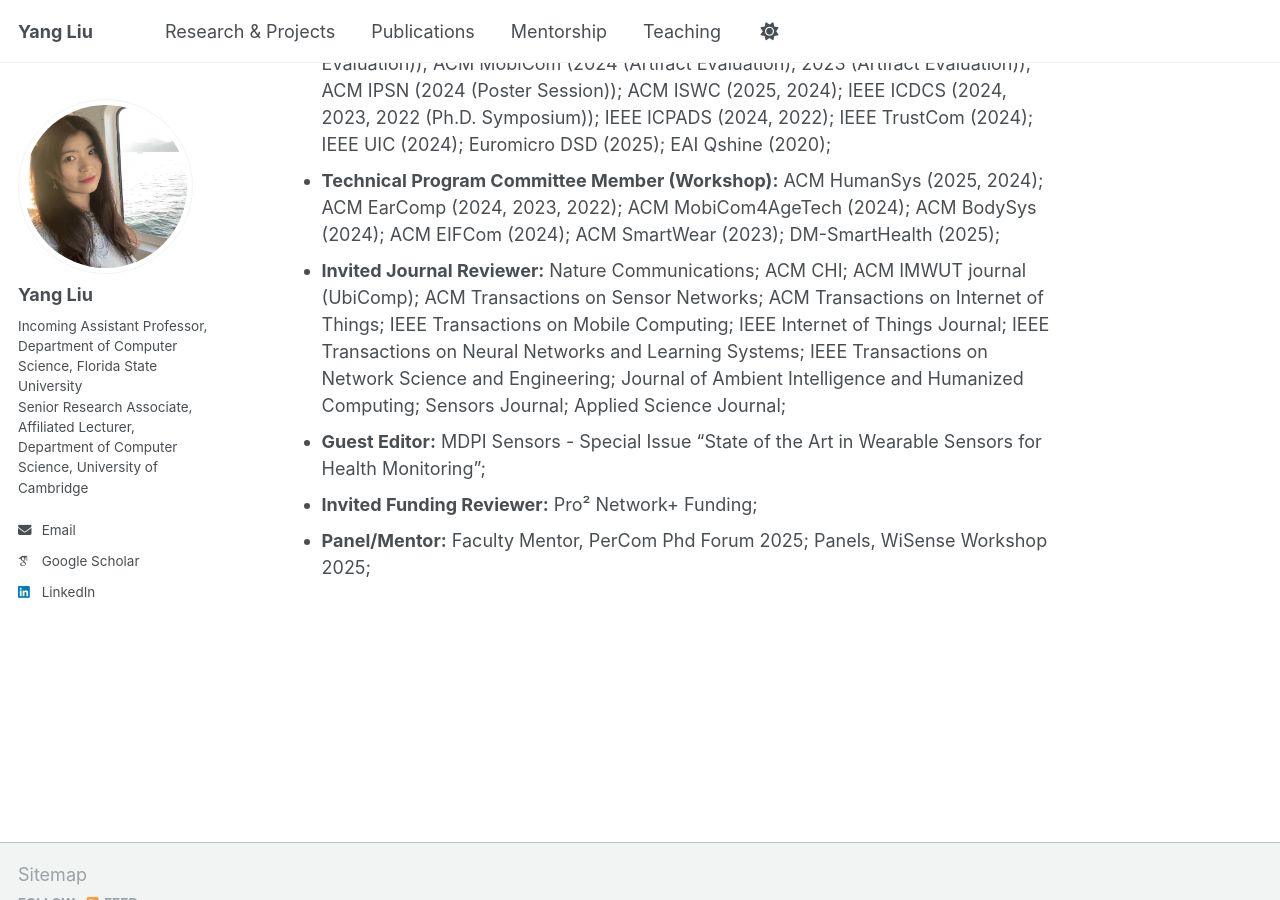
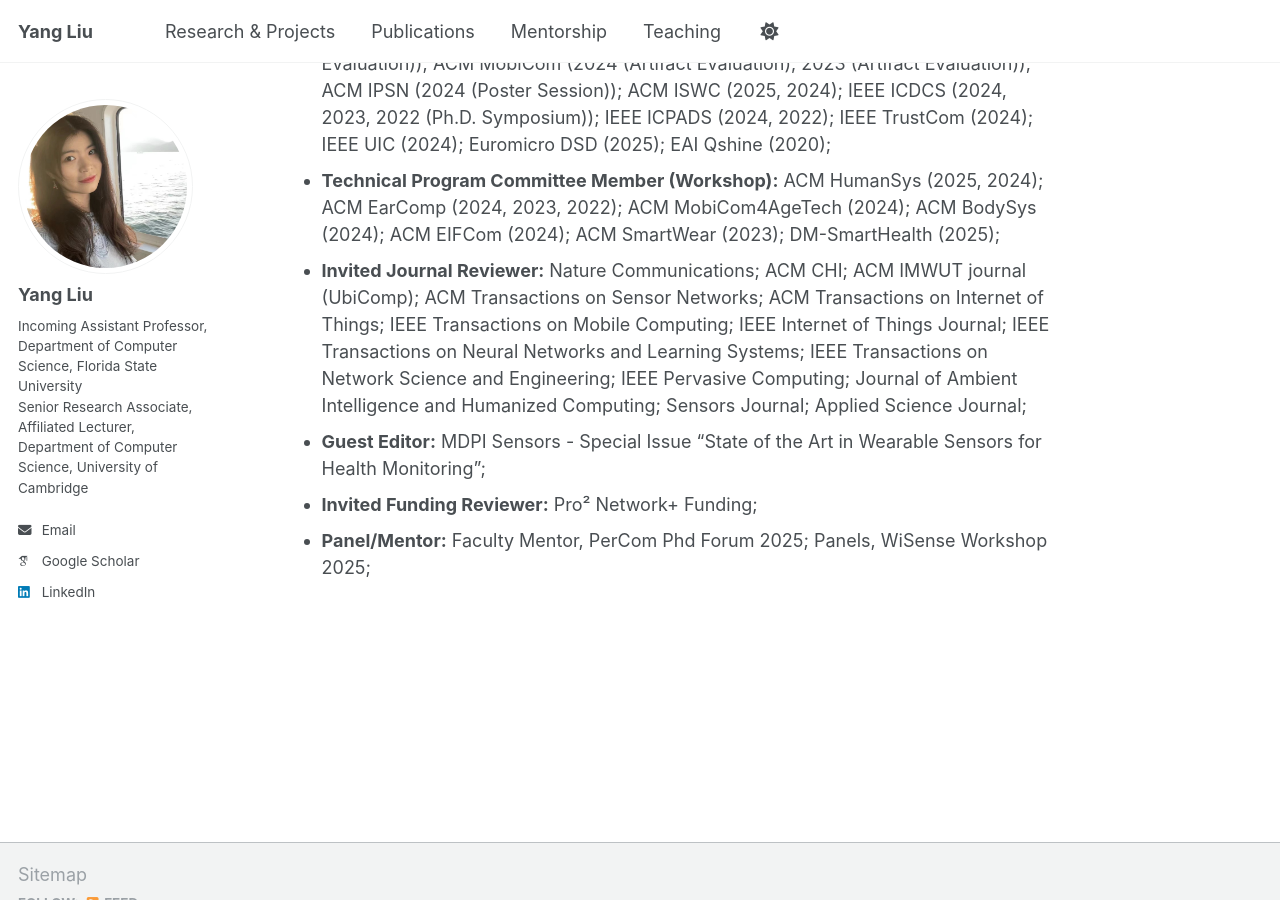
Before and after one commit to YangLiu-CS/YangLiu-CS.github.io, a Jekyll site: the page built from _pages/about.md, in a window 1280 px wide and 900 px high, scrolled down 2452 px. Built offline with Jekyll 4.4.1, drawn with Linux system fonts in a browser that asks for light colours; some web fonts are replaced.

```diff
--- a/_pages/about.md
+++ b/_pages/about.md
@@ -59,7 +59,7 @@ Services
 - <b>Organizing Committee:</b> Registration Chairs, ACM MobiSys 2026; N2Women Chairs, ACM SIGCOMM 2025; Fellowship Chairs, N2Women 2025-- ; TPC Chairs, ACM BodySys 2025; Computer Science Ethics Committee, University of Cambridge 2024-- ; Chairs, IEEE SWC 2024; Publicity & Social Media Chairs, ACM UbiComp/ISWC 2024; Publicity Chairs, ACM MobiCom 2022; Web Chairs, IEEE ICPADS 2021;
 - <b>Technical Program Committee Member (Conference):</b> ACM SenSys (2025, 2022 (Shadow Program)); ACM MobiSys (2025, 2024 (Artifact Evaluation), 2023 (Artifact Evaluation)); ACM MobiCom (2024 (Artifact Evaluation), 2023 (Artifact Evaluation)); ACM IPSN (2024 (Poster Session)); ACM ISWC (2025, 2024); IEEE ICDCS (2024, 2023, 2022 (Ph.D. Symposium)); IEEE ICPADS (2024, 2022); IEEE TrustCom (2024); IEEE UIC (2024); Euromicro DSD (2025); EAI Qshine (2020);
 - <b>Technical Program Committee Member (Workshop):</b> ACM HumanSys (2025, 2024); ACM EarComp (2024, 2023, 2022); ACM MobiCom4AgeTech (2024); ACM BodySys (2024); ACM EIFCom (2024); ACM SmartWear (2023); DM-SmartHealth (2025);
-- <b>Invited Journal Reviewer:</b> Nature Communications; ACM CHI; ACM IMWUT journal (UbiComp); ACM Transactions on Sensor Networks; ACM Transactions on Internet of Things; IEEE Transactions on Mobile Computing; IEEE Internet of Things Journal; IEEE Transactions on Neural Networks and Learning Systems; IEEE Transactions on Network Science and Engineering; Journal of Ambient Intelligence and Humanized Computing; Sensors Journal; Applied Science Journal;
+- <b>Invited Journal Reviewer:</b> Nature Communications; ACM CHI; ACM IMWUT journal (UbiComp); ACM Transactions on Sensor Networks; ACM Transactions on Internet of Things; IEEE Transactions on Mobile Computing; IEEE Internet of Things Journal; IEEE Transactions on Neural Networks and Learning Systems; IEEE Transactions on Network Science and Engineering; IEEE Pervasive Computing; Journal of Ambient Intelligence and Humanized Computing; Sensors Journal; Applied Science Journal;
 - <b>Guest Editor:</b> MDPI Sensors - Special Issue "State of the Art in Wearable Sensors for Health Monitoring";
 - <b>Invited Funding Reviewer:</b> Pro² Network+ Funding;
 - <b>Panel/Mentor:</b> Faculty Mentor, PerCom Phd Forum 2025; Panels, WiSense Workshop 2025;
```
